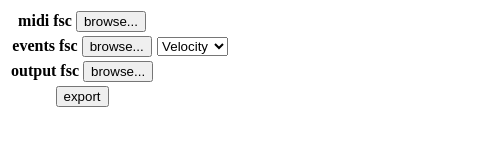
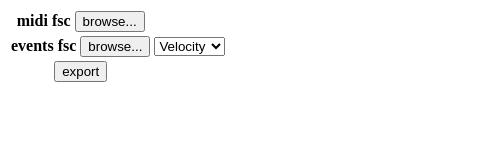
Before and after one commit to John-WL/fsc-helper-gui, an Electron app: page index.html in a window 500 px wide. Drawn offline with Linux system fonts and the light colour scheme.

Commit message:
remove output path

```diff
--- a/index.html
+++ b/index.html
@@ -30,12 +30,6 @@
         </th>
       </tr>
       <tr>
-        <th>
-          <label for="get-output-fsc">output fsc</label>
-          <button id="get-output-fsc">browse...</button>
-        </th>
-      </tr>
-      <tr>
         <th><button id="export-midi-fsc">export</button></th>
       </tr>
     </table>
--- a/src/app/main.js
+++ b/src/app/main.js
@@ -19,7 +19,6 @@ app.on('window-all-closed', function () {
 const paths = {
     midi: "",
     events: "",
-    output: "",
 }
 
 ipcMain.on('OpenFileDialog', (_event, { target }) => {
@@ -37,6 +36,6 @@ ipcMain.on('exportMidiFsc', function (_event, data) {
     execFileSync(fscExecutablePath, [
         `--${data['events-type']}-from`, paths['events'],
         paths['midi'],
-        paths['output'],
+        paths['midi'],
     ]);
 });
--- a/src/app/renderer.js
+++ b/src/app/renderer.js
@@ -1,6 +1,6 @@
 const ipcRenderer = require('electron').ipcRenderer;
 
-['midi', 'events', 'output'].forEach(target => {
+['midi', 'events'].forEach(target => {
     document.getElementById(`get-${target}-fsc`).onclick = () => {
         ipcRenderer.send('OpenFileDialog', { target });
     };
```
